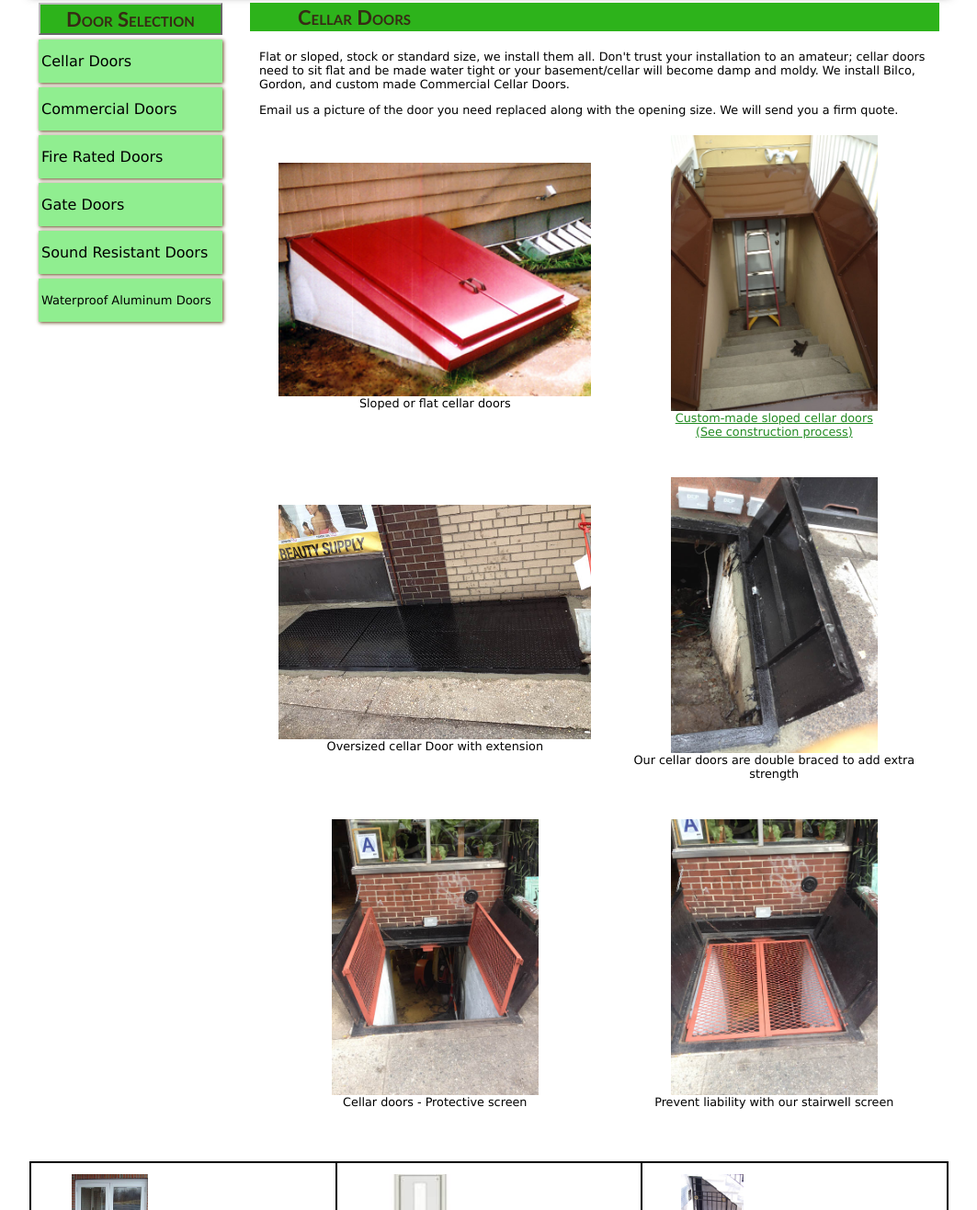
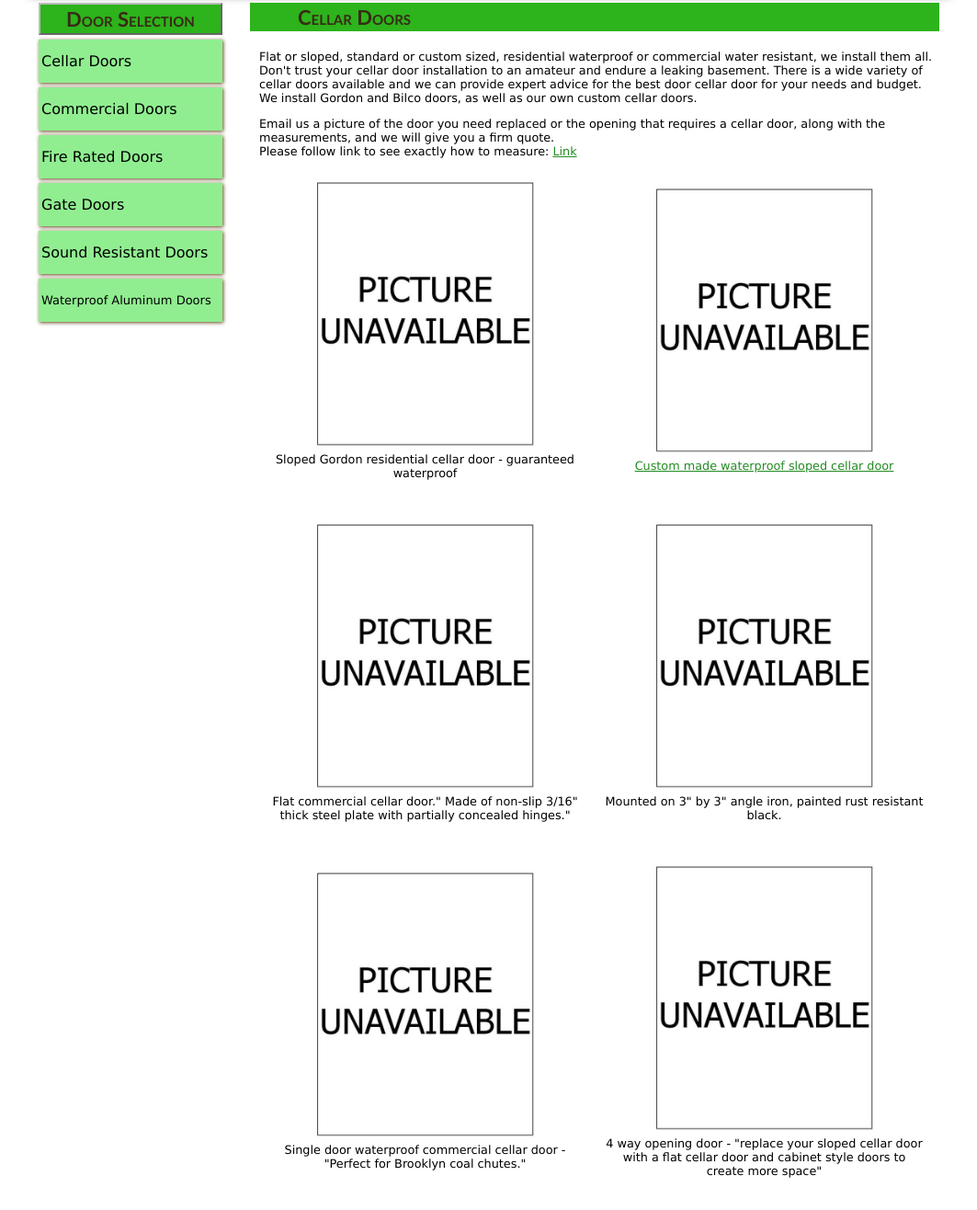
Before and after one commit to minhtritran/emerald-doors, a plain HTML site: page cellar.html in a window 1280 px wide. Shown: the part 243-1559 px from the top of the page at 92% size, without its empty margins (108-1171 px from the left). Drawn offline with Linux system fonts and the light colour scheme.

Commit message:
Starbucks meetup changes

```diff
--- a/cellar.html
+++ b/cellar.html
@@ -58,24 +58,35 @@ by Emerald Doors">
 
 			<div class="rightcontainer">
 				<h2> Cellar Doors </h2>
-				<p>Flat or sloped, stock or standard size, we install them all. Don't trust your installation to an amateur; cellar doors need to sit flat and be made water tight or your basement/cellar will become damp and moldy. We install Bilco, Gordon, and custom made Commercial Cellar Doors.
+				<p>Flat or sloped, standard or custom sized, residential waterproof or commercial water resistant, we install them all. Don't trust your cellar door installation to an amateur and endure a leaking basement. There is a wide  variety of cellar doors available and we can provide expert advice for the best door cellar door for your needs and budget.
+				<br/>
+				We install Gordon and Bilco doors, as well as our own custom cellar doors.
 				</p>
-				<p>Email us a picture of the door you need replaced along with the opening size.  We will send you a firm quote.
+				<p>Email us a picture of the door you need replaced or the opening that requires a cellar door, along with the measurements, and we will give you a firm quote.
+				<br/>
+				Please follow link to see exactly how to measure: <a href="files/img243.pdf">Link</a>
 				</p>
 				<table class="style2">
 					<tr>
-						<td><img src="images/cellar/1.jpg" class="style1"/> <div>Sloped or flat cellar doors</div></td>
-						<td><img src="images/cellar/2.jpg" class="style2"/> <div><a href="cellargallery1.html">Custom-made sloped cellar doors<br />(See construction process)</a></div></td>
+						<td><img src="images/noPic.jpg" class="style2"/> <div>Sloped Gordon residential cellar door - guaranteed waterproof</div></td>
+						<td><img src="images/noPic.jpg" class="style2"/> <div><a href="cellargallery1.html">Custom made waterproof sloped cellar door</a></div></td>
 					</tr>
 					<tr>
-						<td><img src="images/cellar/3.jpg" class="style1"/> <div>Oversized cellar Door with extension</div></td>
-						<td><img src="images/cellar/4.jpg" class="style2"/> <div>Our cellar doors are double braced to add extra strength</div></td>
+						<td><img src="images/noPic.jpg" class="style2"/> <div>Flat commercial cellar door." Made of non-slip 3/16" thick steel plate with partially concealed hinges."</div></td>
+						<td><img src="images/noPic.jpg" class="style2"/> <div>Mounted on 3" by 3" angle iron, painted rust resistant black.</div></td>
+					</tr>
+					<tr>
+						<td><img src="images/noPic.jpg" class="style2"/> <div>Single door waterproof commercial cellar door - "Perfect for Brooklyn coal chutes."</div></td>
+						<td><img src="images/noPic.jpg" class="style2"/> <div>4 way opening door - "replace your sloped cellar door with a flat cellar door and cabinet style doors to create more space"</div></td>
+					</tr>
+					<tr>
+						<td><img src="images/noPic.jpg" class="style2"/> <div>We make stairwells and railings leading to your basement</div></td>
+						<td><img src="images/noPic.jpg" class="style2"/> <div>Bilco and Acudor heavy duty aluminum, waterproof cellar doors</div></td>
 					</tr>
 					<tr>
 						<td><img src="images/cellar/5.jpg" class="style2"/> <div>Cellar doors - Protective screen</div></td>
 						<td><img src="images/cellar/6.jpg" class="style2"/> <div>Prevent liability with our stairwell screen</div></td>
 					</tr>
-
 				</table>
 
 			</div>
```
Also changed, not shown: commercial.html (+8 -4 lines), index.html (+1 -1 lines), 1 other file.
